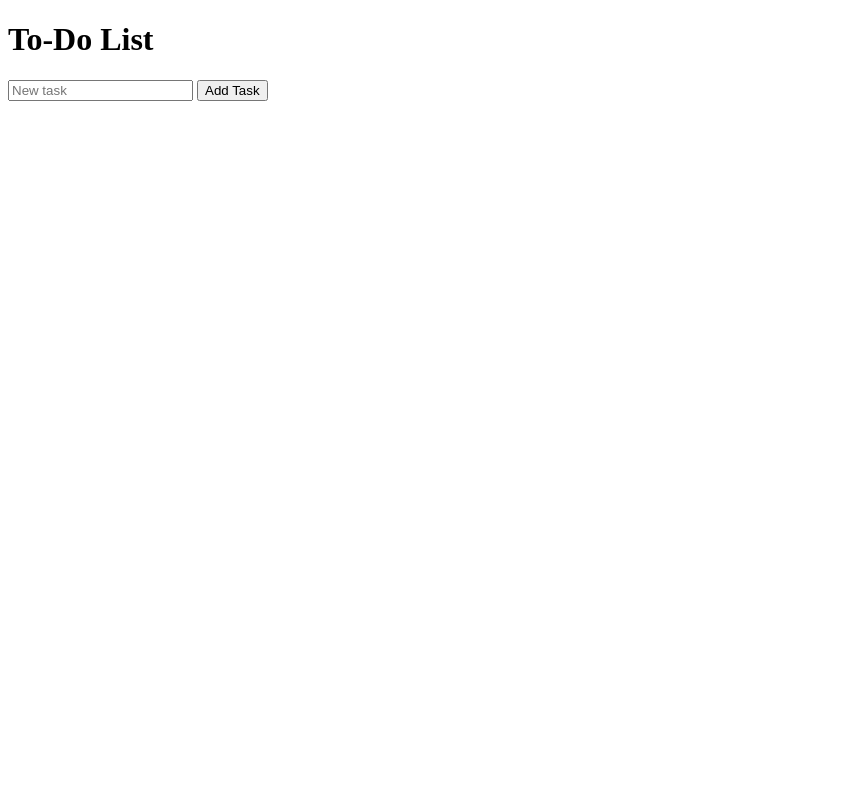
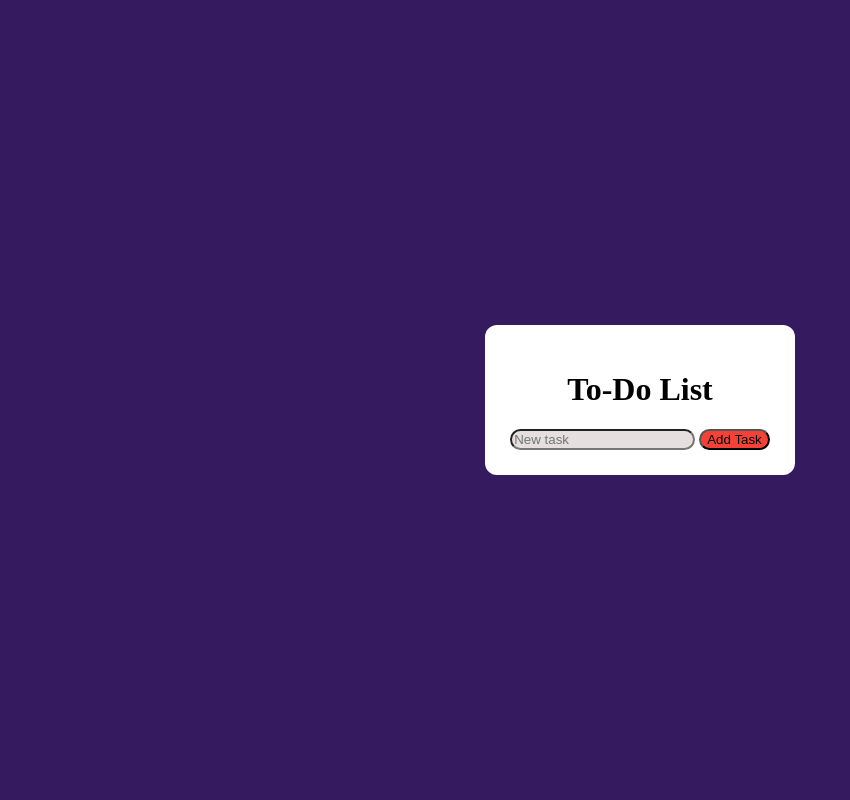
Before and after one commit to Bronyatsu/todolistproject, a Django app: page / in a window 1280 px wide. Shown: the whole page, without its empty margins (0-850 px from the left). Run offline with Django 4.2, Linux system fonts and the light colour scheme; data comes from the database, SQL or seed files in the repository; both versions use the stored data as it was after the commit.

Commit message:
html changes

```diff
--- a/tasks/templates/tasks/index.html
+++ b/tasks/templates/tasks/index.html
@@ -5,18 +5,48 @@
     <meta charset="UTF-8">
     <title>To-Do List</title>
     <style>
+        body {
+            background-color: rgb(54, 26, 96);
+            display: flex;
+            justify-content: center;
+            align-items: center;
+            height: 100vh;
+            margin: 0;
+        }
+
         .completed {
             text-decoration: line-through;
+        }
+
+        .button {
+            background-color: #f44336;
+            border-radius: 12px;
+        }
+
+        .input {
+            border-radius: 12px;
+            background-color: rgb(229, 223, 223);
+        }
+
+        .div {
+            background-color: white;
+            border-radius: 12px;
+            padding: 25px;
+        }
+
+        .h {
+            text-align: center;
         }
     </style>
 </head>
 
 <body>
-    <h1>To-Do List</h1>
-    <ul id="task-list"></ul>
-    <input type="text" id="new-task" placeholder="New task">
-    <button onclick="addTask()">Add Task</button>
-
+    <div class="div">
+        <h1 class="h">To-Do List</h1>
+        <ul id="task-list"></ul>
+        <input class="input" type="text" id="new-task" placeholder="New task">
+        <button class="button" onclick="addTask()">Add Task</button>
+    </div>
     <script>
         const apiUrl = '/api/tasks/';
 
```
Also changed, not shown: db.sqlite3.
